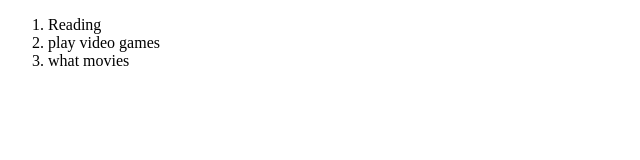
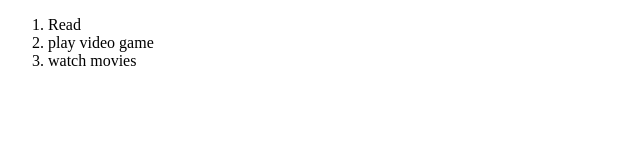
Before and after one commit to Carolisabino/cv, a plain HTML site: page hobbies.html in a window 1280 px wide. Shown: the full height of the page, 0-640 px from the left. Drawn offline with Linux system fonts and the light colour scheme.

Commit message:
Update hobbies.html

```diff
--- a/hobbies.html
+++ b/hobbies.html
@@ -8,9 +8,9 @@
 
 <body>
   <ol>
-    <li>Reading</li>
-    <li>play video games</li>
-    <li>what movies</li>
+    <li>Read</li>
+    <li>play video game</li>
+    <li>watch movies</li>
   </ol>
 </body>
 
```
